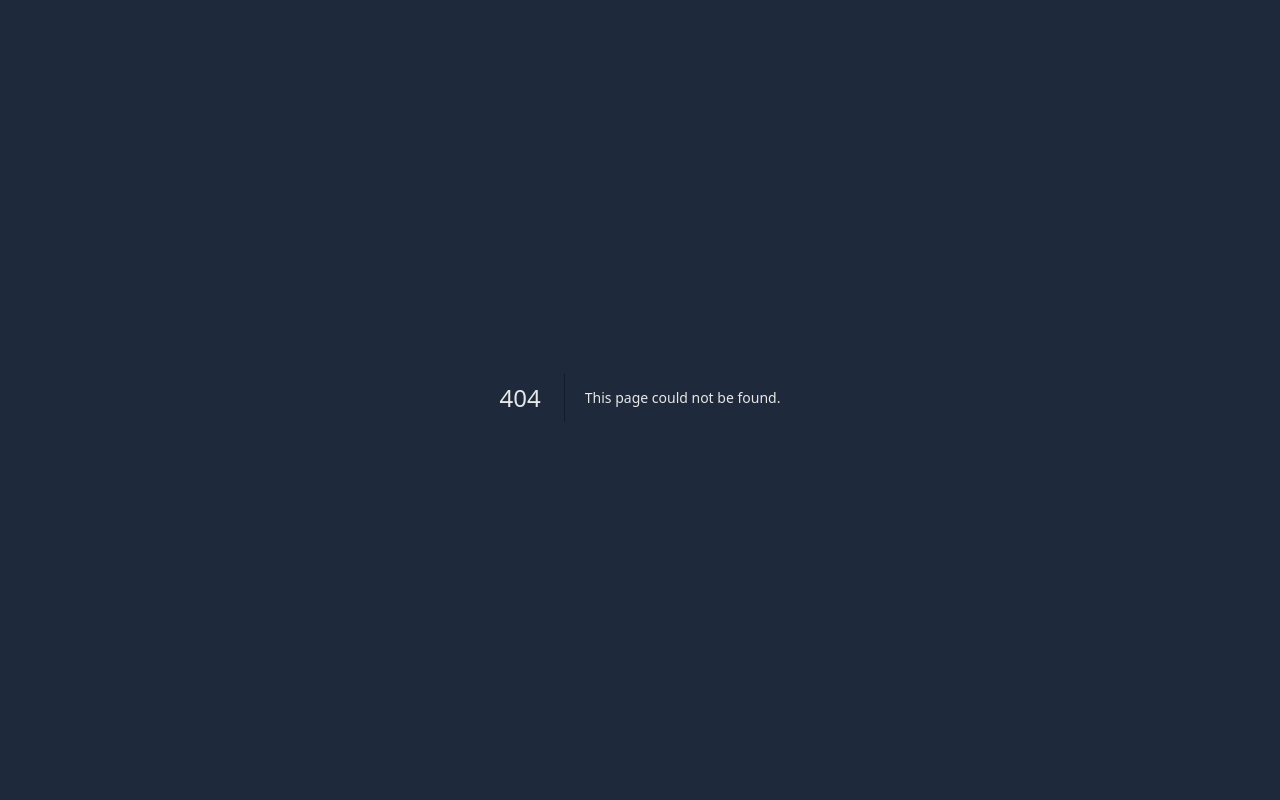
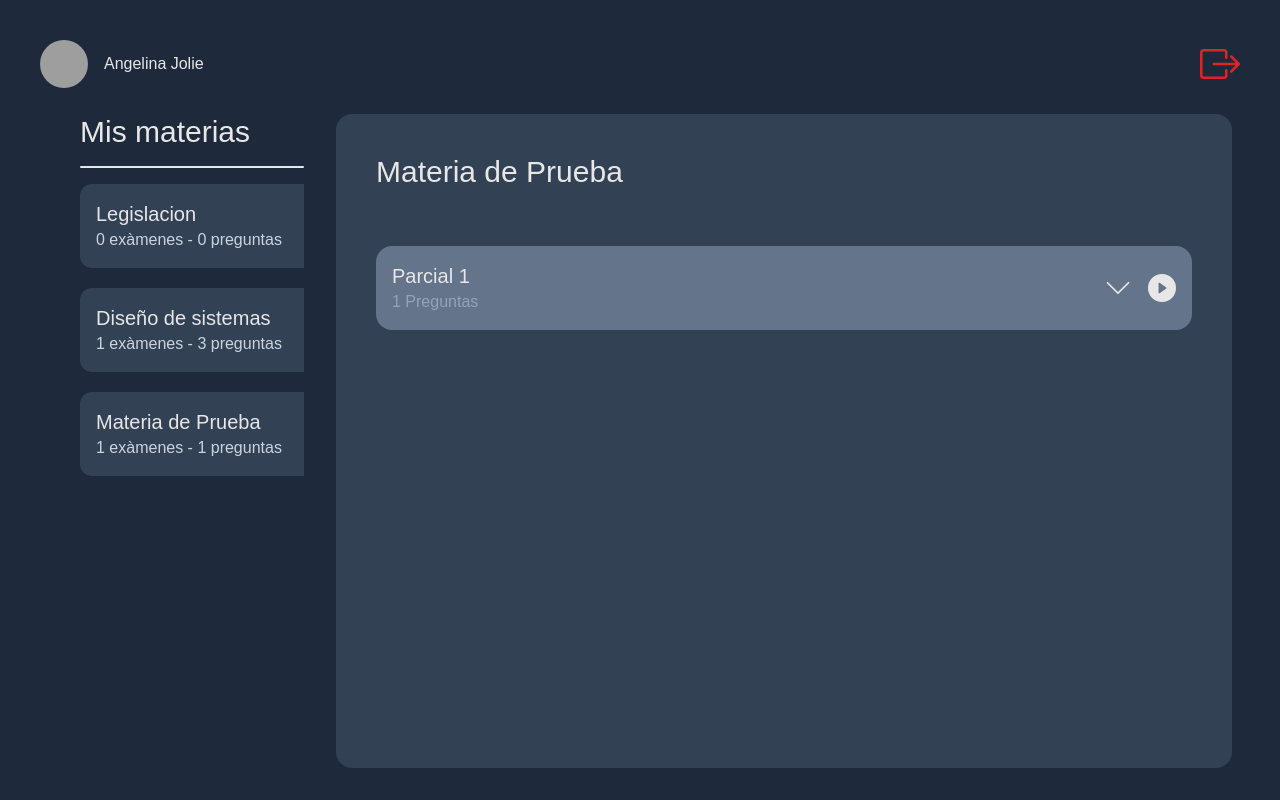
Before and after one commit to Puma-solutions/Quizzy_frontend, a Next.js app: page /home/1 in a window 1280 px wide. Before the commit this address had no page. Built offline with nearby package versions, Linux system fonts and the light colour scheme; grey boxes are pictures that could not be loaded; a web font is replaced by a local one.

Commit message:
subject detail

```diff
--- a/app/home/SubjectDetail.tsx
+++ b/app/home/SubjectDetail.tsx
@@ -1,7 +1,35 @@
-import React from "react";
+import { BsFillPlayCircleFill, BsChevronDown } from "react-icons/bs";
 
-const SubjectDetail = () => {
-  return <div>SubjectDetail</div>;
+interface SubjectDetailProps {
+  exam: {
+    id: string;
+    name: string;
+    countQuestions: number;
+    questions: {
+      question: string;
+      answer: string;
+      _id: string;
+    }[];
+  };
+}
+
+const SubjectDetail = ({ exam }: SubjectDetailProps) => {
+  return (
+    <div className=" w-full bg-slate-500 flex justify-between items-center p-4 rounded-2xl">
+      <div>
+        <h3 className="text-xl">{exam.name}</h3>
+        <p className=" text-slate-400">{exam.countQuestions} Preguntas</p>
+      </div>
+      <div className="flex gap-4">
+        <button>
+          <BsChevronDown className=" w-7 h-7" />
+        </button>
+        <button>
+          <BsFillPlayCircleFill className=" w-7 h-7" />
+        </button>
+      </div>
+    </div>
+  );
 };
 
 export default SubjectDetail;
--- a/app/home/SubjectDetailList.tsx
+++ b/app/home/SubjectDetailList.tsx
@@ -1,3 +1,5 @@
+import SubjectDetail from "./SubjectDetail";
+
 interface SubjectDetailListProps {
   subjectDetail: {
     id: string;
@@ -17,9 +19,13 @@ interface SubjectDetailListProps {
 
 const SubjectDetailList = ({ subjectDetail }: SubjectDetailListProps) => {
   return (
-    <section>
-      <h1>{subjectDetail.name}</h1>
-      <article></article>
+    <section className=" w-full flex flex-col gap-14">
+      <h1 className="text-3xl">{subjectDetail.name}</h1>
+      <article className="flex justify-center items-start flex-col">
+        {subjectDetail.exams.map((exams) => (
+          <SubjectDetail exam={exams} />
+        ))}
+      </article>
     </section>
   );
 };
--- /dev/null
+++ b/app/home/[id]/page.tsx
@@ -0,0 +1,11 @@
+import SubjectDetailListContainer from "../SubjectDetailListContainer";
+
+const HomePageSubject = () => {
+  return (
+    <div className=" w-full h-full bg-slate-700 rounded-2xl flex justify-start items-start flex-col p-10 gap-2">
+      <SubjectDetailListContainer />
+    </div>
+  );
+};
+
+export default HomePageSubject;
```
